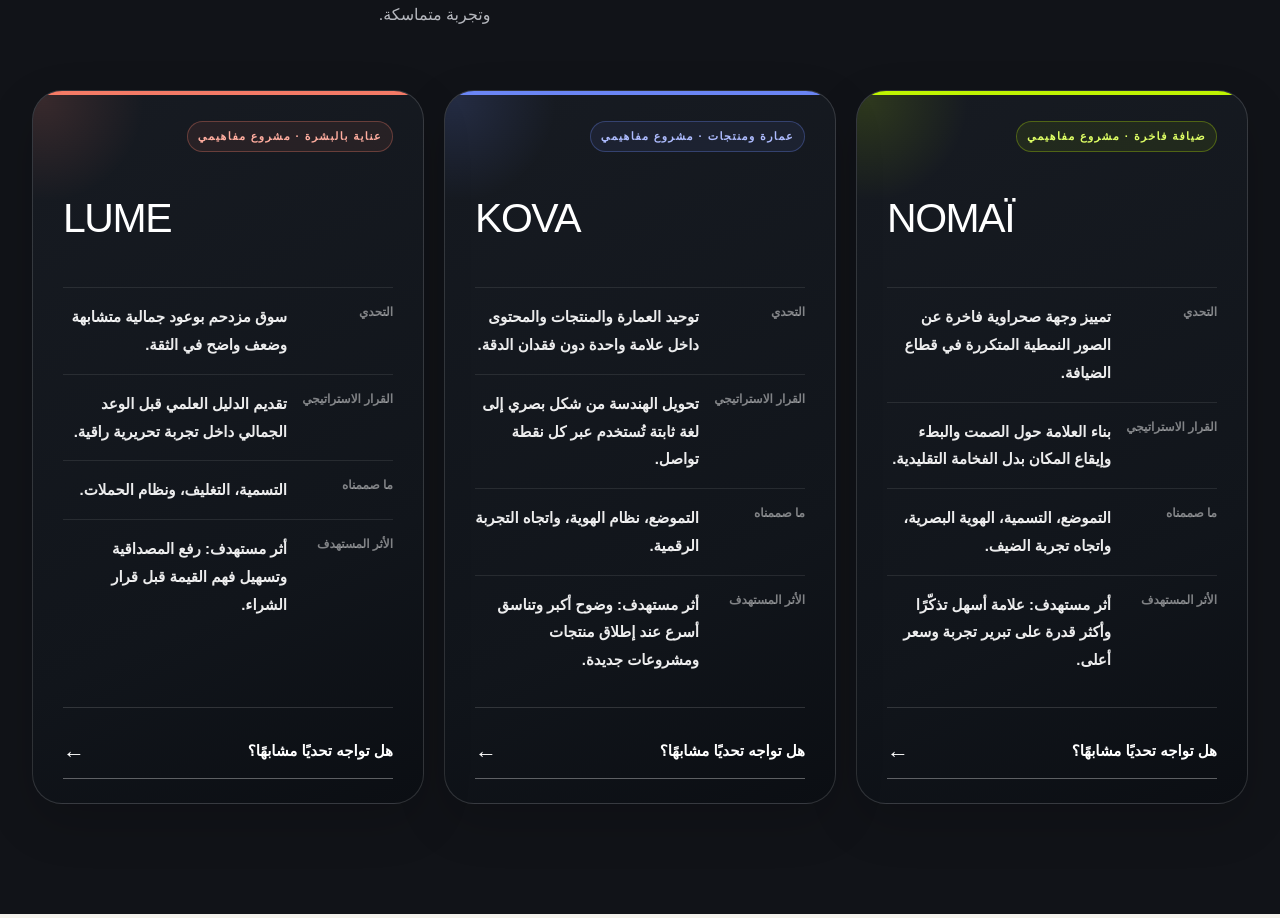
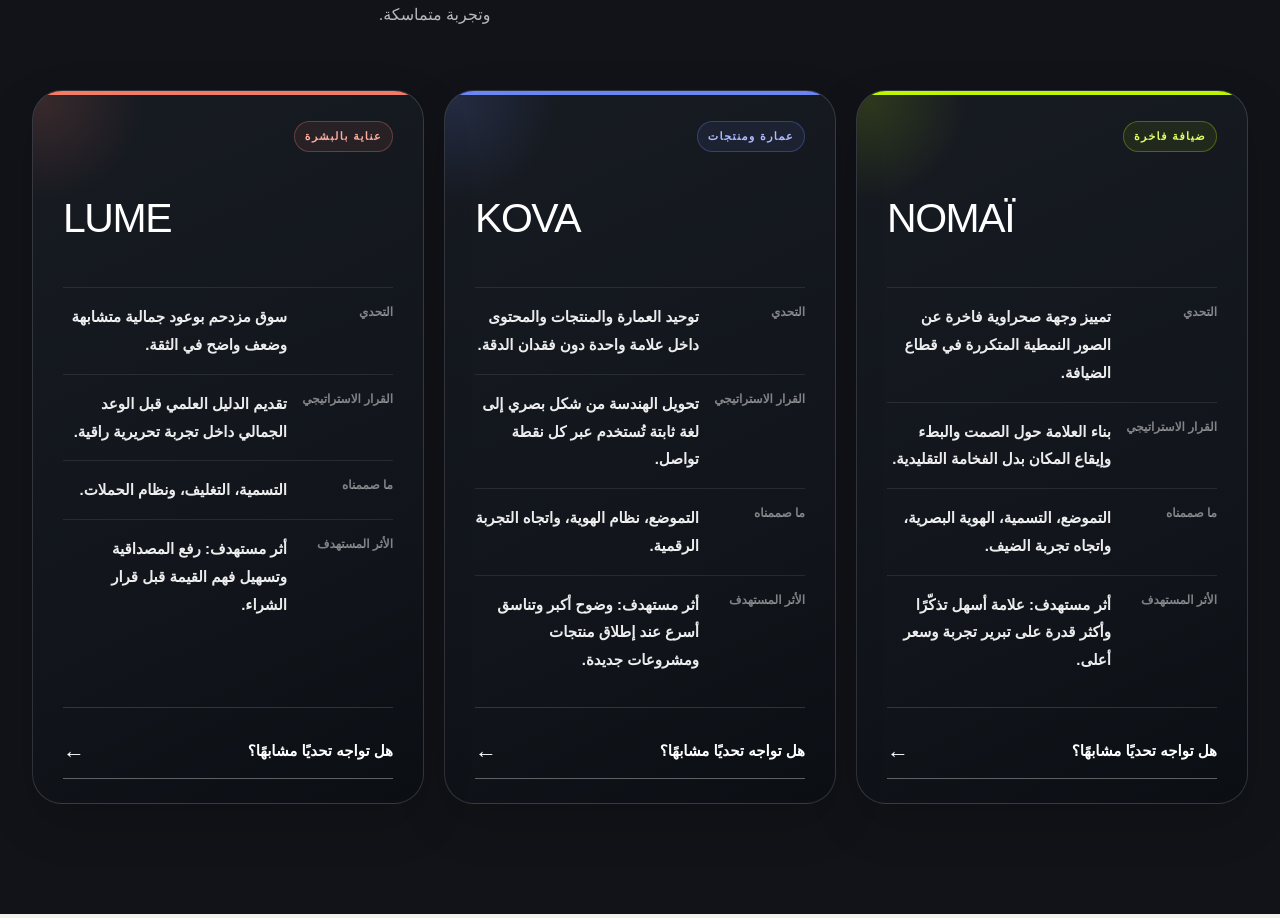
Before and after one commit to mohammedrashad2011-ui/Dewank-2026-website, a Next.js app: page /work in a window 1280 px wide. Shown: the part 6101-7019 px from the top of the page. Built offline with nearby package versions, Linux system fonts and the light colour scheme; a web font is replaced by a local one.

Commit message:
Refine concept category labels

```diff
--- a/app/work/page.tsx
+++ b/app/work/page.tsx
@@ -29,7 +29,7 @@ const proofPaths = [
 const concepts = [
   {
     name: "NOMAÏ",
-    type: "ضيافة فاخرة · مشروع مفاهيمي",
+    type: "ضيافة فاخرة",
     challenge: "تمييز وجهة صحراوية فاخرة عن الصور النمطية المتكررة في قطاع الضيافة.",
     decision: "بناء العلامة حول الصمت والبطء وإيقاع المكان بدل الفخامة التقليدية.",
     scope: "التموضع، التسمية، الهوية البصرية، واتجاه تجربة الضيف.",
@@ -37,7 +37,7 @@ const concepts = [
   },
   {
     name: "KOVA",
-    type: "عمارة ومنتجات · مشروع مفاهيمي",
+    type: "عمارة ومنتجات",
     challenge: "توحيد العمارة والمنتجات والمحتوى داخل علامة واحدة دون فقدان الدقة.",
     decision: "تحويل الهندسة من شكل بصري إلى لغة ثابتة تُستخدم عبر كل نقطة تواصل.",
     scope: "التموضع، نظام الهوية، واتجاه التجربة الرقمية.",
@@ -45,7 +45,7 @@ const concepts = [
   },
   {
     name: "LUME",
-    type: "عناية بالبشرة · مشروع مفاهيمي",
+    type: "عناية بالبشرة",
     challenge: "سوق مزدحم بوعود جمالية متشابهة وضعف واضح في الثقة.",
     decision: "تقديم الدليل العلمي قبل الوعد الجمالي داخل تجربة تحريرية راقية.",
     scope: "التسمية، التغليف، ونظام الحملات.",
```
